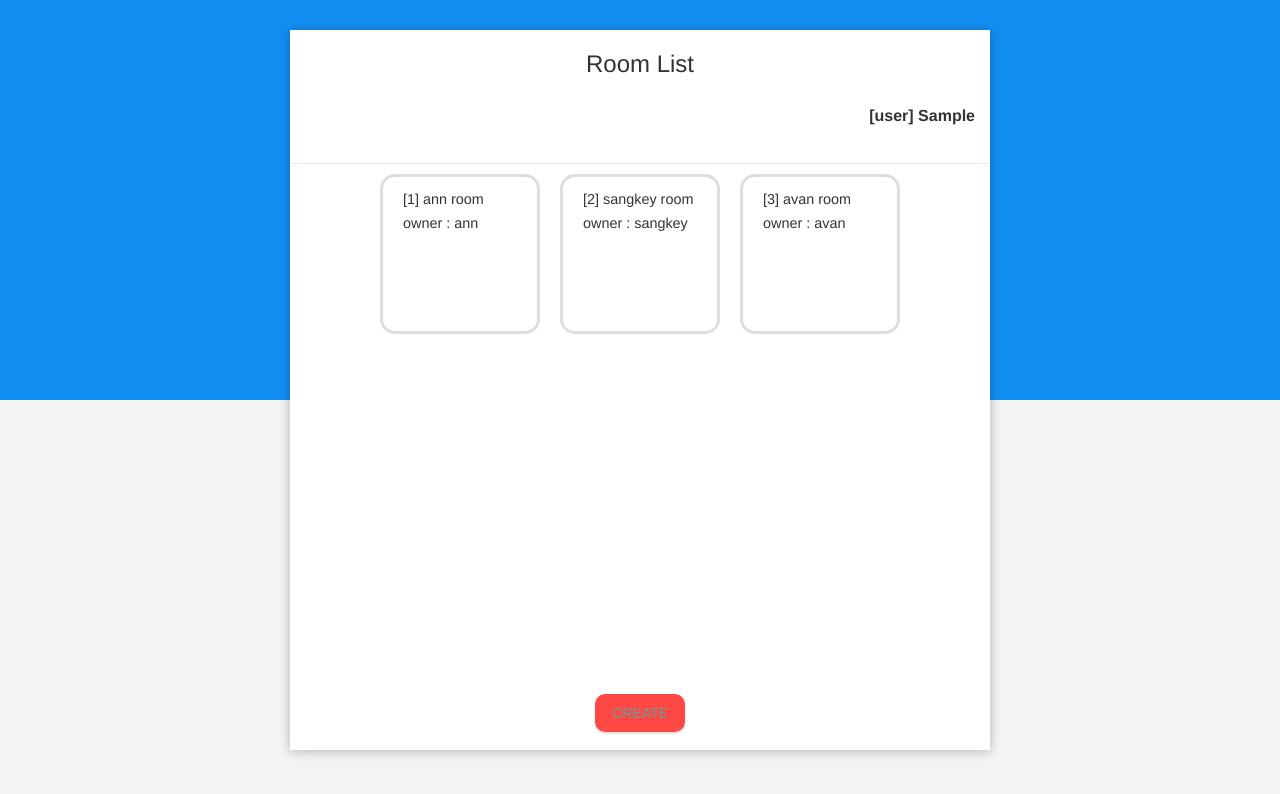
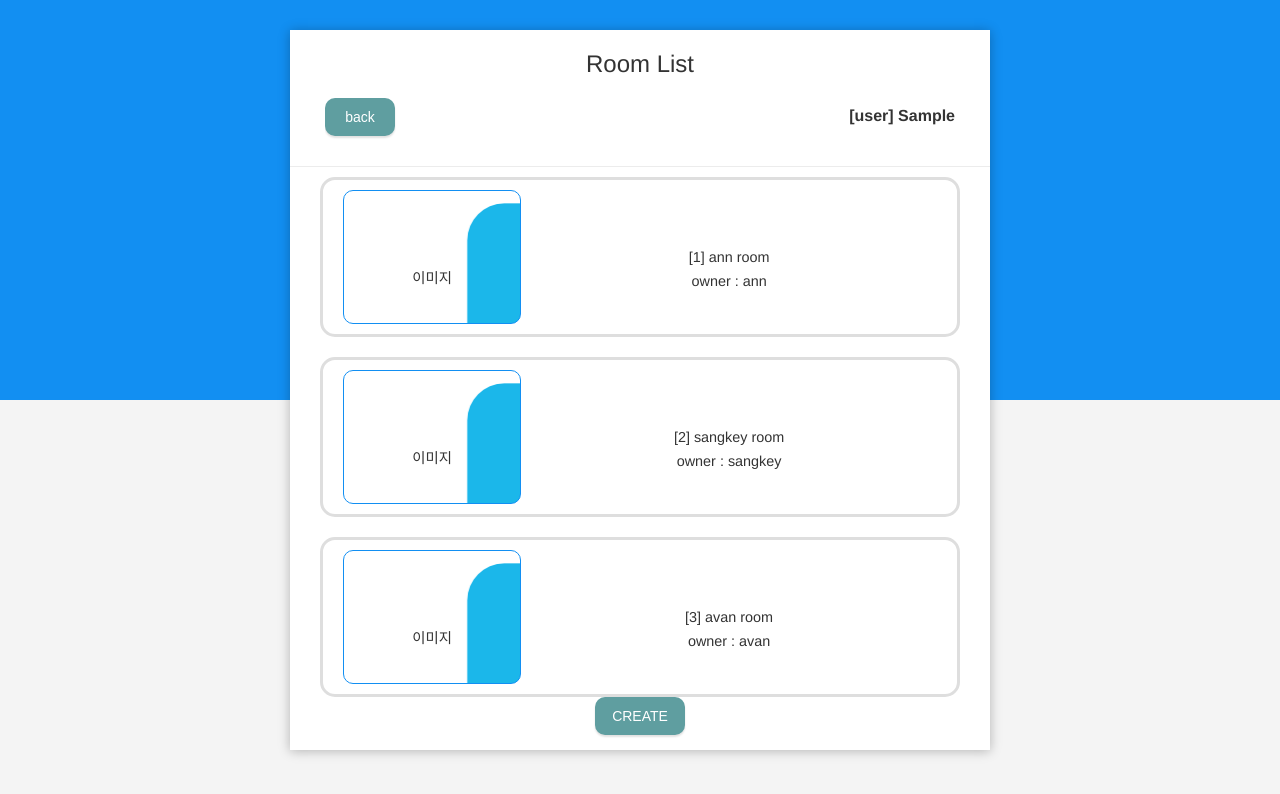
Before and after one commit to ion-study/chat-front, a Nuxt app: page / in a window 1280 px wide. Both pictures are taken after typing "Sample" into the empty fields and a click on the button "Start Chatting". Shown: the top 794 px of the page. Built offline with nearby package versions, Linux system fonts and the light colour scheme.

Commit message:
19.12.15 room list 레이아웃 변경 및 버튼 css 속성 변경

```diff
--- a/components/utils/Modal.vue
+++ b/components/utils/Modal.vue
@@ -72,6 +72,9 @@
     margin: 20px 0;
   }
 
+  .modal-header {
+    text-align: center;
+  }
   .modal-default-button {
 
   }
--- a/layouts/default.vue
+++ b/layouts/default.vue
@@ -99,19 +99,20 @@
   }
 
   button.default {
-    background-color: #e8e8e8;
+    background-color: cadetblue;
     color: #333;
     box-shadow: 0 2px 2px 0 rgba(0, 0, 0, 0.12);
   }
 
   button.primary {
-    background-color: #128ff2;
+    background-color: cadetblue;
     box-shadow: 0 2px 2px 0 rgba(0, 0, 0, 0.12);
     color: #fff;
+    border-radius:10px;
   }
 
   button.accent {
-    background-color: #ff4743;
+    background-color: cadetblue;
     box-shadow: 0 2px 2px 0 rgba(0, 0, 0, 0.12);
     color: #fff;
     border-radius:10px;
@@ -183,6 +184,9 @@
     padding: 10px 20px;
     margin: 0;
     border-bottom: 1px solid #f4f4f4;
+    float: left;
+    width: 100%;
+    overflow: hidden;
   }
 
   #chat-page ul li p {
--- a/pages/chat/room/index.vue
+++ b/pages/chat/room/index.vue
@@ -5,20 +5,26 @@
       <div class="chat-container">
         <div class="chat-header">
           <h2>Room List</h2>
-          <h4 style="text-align: right" class="">[user] {{$store.state.user.userInfo.name}}</h4>
+          <div style="width:100%; margin:0 auto; max-width:630px; overflow: hidden;">
+            <button class="back-btn accent" style="float:left; width:70px; height:30px; margin:15px 0;">back</button>
+            <h4 style="float:right;">[user] {{$store.state.user.userInfo.name}}</h4>
+          </div>
         </div>
         <!-- 채팅방 리스트 나열 -->
         <ul id="roomArea">
           <li class="room" v-for="room in roomList" :key="room.id" :data-room-id="room.roomId" @click.prevent="goRoom(room.roomId)">
-            <div>
-              <span>[{{ room.roomId }}] {{room.roomName}}</span>
-              <p>owner : {{ room.ownerName }}</p>
+            <div class="left-box">
+              <p style="padding:75px 0;">이미지</p>
+            </div>
+            <div class="right-box">
+              <p class="text-center">[{{ room.roomId }}] {{room.roomName}}</p>
+              <p class="text-center">owner : {{ room.ownerName }}</p>
             </div>
           </li>
         </ul>
         <!-- 방만들기 버튼 -->
         <div class="form-group text-center">
-          <button class="accent" @click="showModal=true" style="color:cadetblue">CREATE</button>
+          <button class="accent" @click="showModal=true">CREATE</button>
         </div>
       </div>
     </div>
@@ -83,10 +89,7 @@ import Modal from '~/components/utils/Modal.vue'
   justify-content: center;
   flex-wrap: wrap;
   font-size: 0.9rem;
-  float: left;
   width: 100%;
-  margin: 0 auto;
-  max-width: 750px;
 }
 .room {
   border: 3px solid #dedede !important;
@@ -99,6 +102,23 @@ import Modal from '~/components/utils/Modal.vue'
   border: 3px solid #128ff2 !important;
 }
 
+.room .left-box{
+  width:30%;
+  float:left;
+  border:1px solid #128ff2;
+  border-radius: 10px;
+  height:100%;
+  text-align:center;
+  background:url("/static/img/icon_chat2.png");
+
+}
+.room .right-box{
+  width:70%;
+  float:right;
+  height:100%;
+  padding:55px 0;
+}
+
 /***** Modal Custom *****/
 .modal-h3 {
   margin-top: 0;
```
